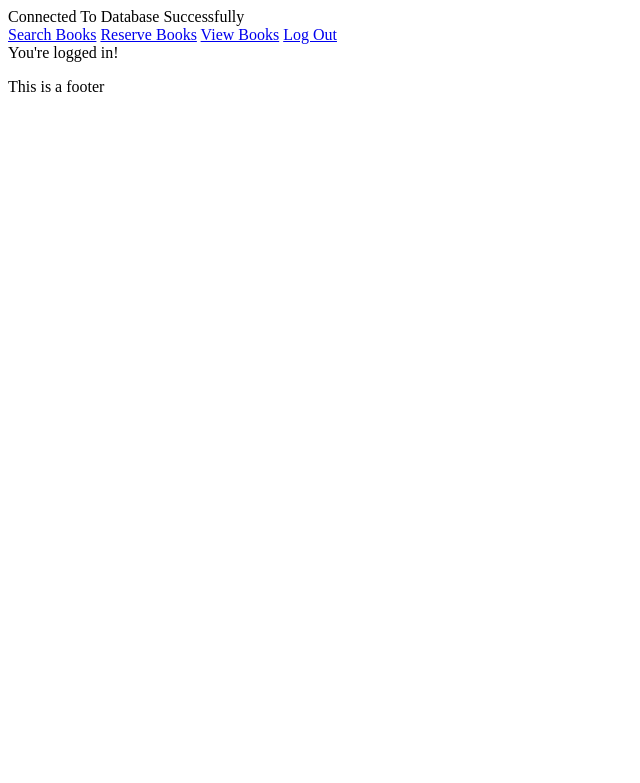
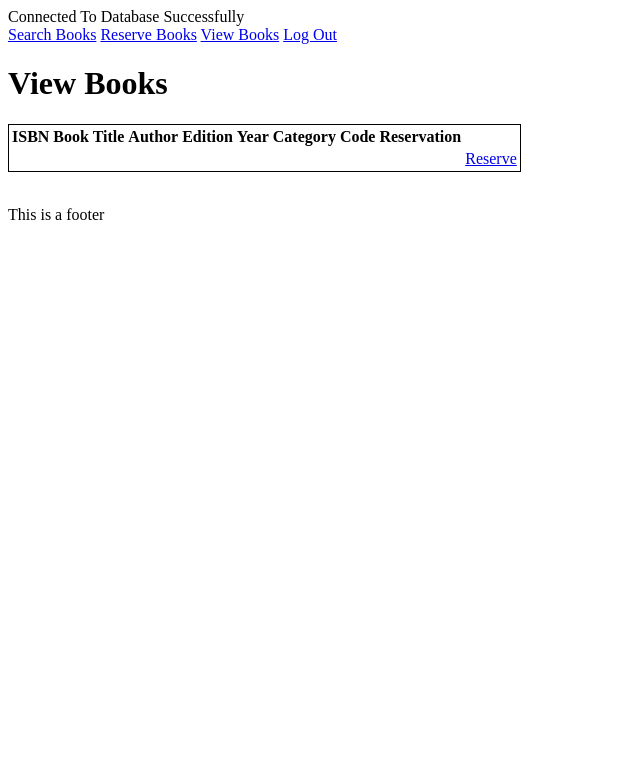
Before and after one commit to jenitaoo/library, a PHP site: page /search.php in a window 1280 px wide. Shown: the top 783 px of the page, without its empty margins (0-640 px from the left). Run offline with PHP 8.4, Linux system fonts and the light colour scheme; the visitor is signed in with stand-in values (Sample User, id 1); tables that the repository leaves empty or names only in its code hold one stand-in row (values such as "Sample post"); data that the repository does not hold is empty.

Commit message:
view books works

```diff
--- a/pages/index.php
+++ b/pages/index.php
@@ -25,13 +25,12 @@ if (isset($_SESSION["error"])) {
 <head>
     <meta charset="UTF-8">
     <meta name="viewport" content="width=device-width, initial-scale=1.0">
-    <title>Home</title>
+    <title>Search</title>
 </head>
 <body>
 
+
 <?php
-
-
 // Check the session, if user is not already logged in then provide link to login page
 if (!isset($_SESSION["username"])) {
     echo "Please <a href='login.php'>Log In</a> to start.";
--- a/pages/search.php
+++ b/pages/search.php
@@ -1,14 +1,10 @@
 <?php
 /**
- * Display and search book records page
- *
- * Users can view all book records in the database, 5 rows of per page
- * They should be able to do a partial search for book title and/or author and by book category description in a dropdown menu
+ * Home page, prompts user for login if they aren't already and if they are, allows them to access the pages on the website
  */
+session_start();
 
-// Get the page ready, start sessions and include files
-session_start();
-require_once "../configs/config.php";
+require_once "..\configs\config.php";
 
 // Check session for errors
 // Display success message if set
@@ -21,33 +17,73 @@ if (isset($_SESSION["error"])) {
     echo('<p style="color:red">' . $_SESSION["error"] . "</p>\n");
     unset($_SESSION["error"]);
 }
+?>
 
-// Check the session, if user is not already logged in then provide link to login page
-if (!isset($_SESSION["username"])) {
-    echo "Please <a href='login.php'>Log In</a> to start.";
-} // otherwise they're logged in, show them the links to other pages
-else {
-    require_once "../includes/header.php";
-    echo "You're logged in!";
-}
-
-
-?>
 
 <!DOCTYPE html>
 <html lang="en">
 <head>
     <meta charset="UTF-8">
     <meta name="viewport" content="width=device-width, initial-scale=1.0">
-    <title>Register</title>
+    <title>Search</title>
 </head>
 <body>
 
 
+<?php
+
+// Check the session, if user is not already logged in then provide link to login page
+if (!isset($_SESSION["username"])) {
+    // User not logged in
+    echo "Please <a href='login.php'>Log In</a> to start.";
+} // otherwise they're logged in, show them the links to other pages
+else {
+    // User logged in
+    require_once "../includes/header.php";
+
+    // Get data for books from the database
+    $sql = "SELECT * from books";
+    $result = $conn->query($sql);
+
+    // if there are rows in the table
+    if ($result->num_rows > 0) {
+        // create html table?>
+        <h1>View Books</h1>
+        <table style='border:1px solid black'>
+        <tr>
+            <th>ISBN</th>
+            <th>Book Title</th>
+            <th>Author</th>
+            <th>Edition</th>
+            <th>Year</th>
+            <th>Category Code</th>
+            <th>Reservation</th>
+        </tr><?php
+
+        // get
+        while ($row = $result->fetch_assoc()) {
+            echo "<tr>
+                    <td>" . htmlentities($row["ISBN"]) . "</td>
+                    <td>" . htmlentities($row["BookTitle"]) . "</td>
+                    <td>" . htmlentities($row["Author"]) . "</td>
+                    <td>" . htmlentities($row["Edition"]) . "</td>
+                    <td>" . htmlentities($row["Year"]) . "</td>
+                    <td>" . htmlentities($row["CategoryCode"]) . "</td>
+                    <td>" . htmlentities($row["Reservation"]) . "</td>
+                    <td><a href='reserve.php?id=" . $row["ISBN"] . "'>Reserve</a></td>
+                  </tr>";
+        }
+
+        echo "</table></br>";
+    }
+     else {
+    }
+}
+
+?>
 
 
 <?php require_once "../includes/footer.php";?>
-
 
 </body>
 </html>
```
